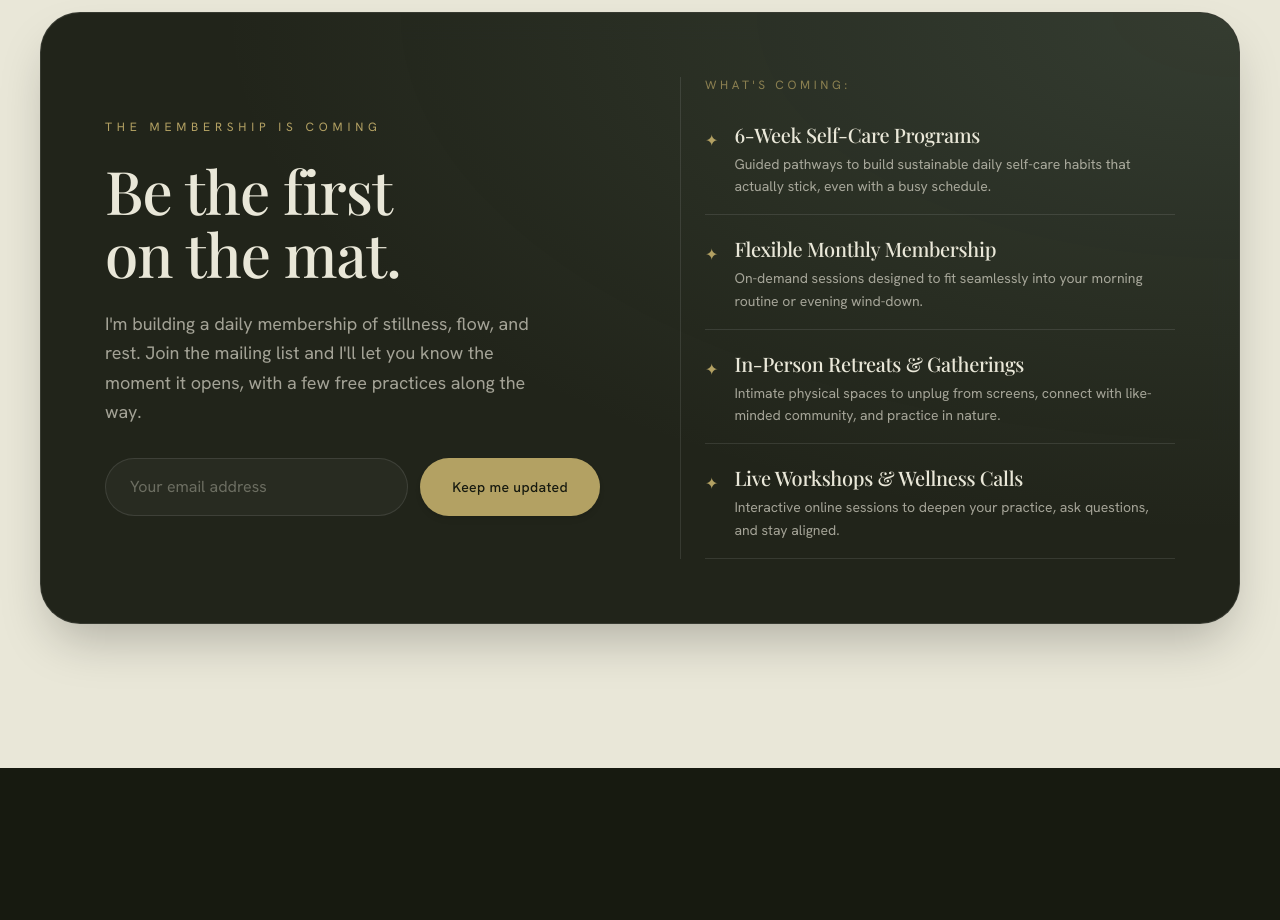
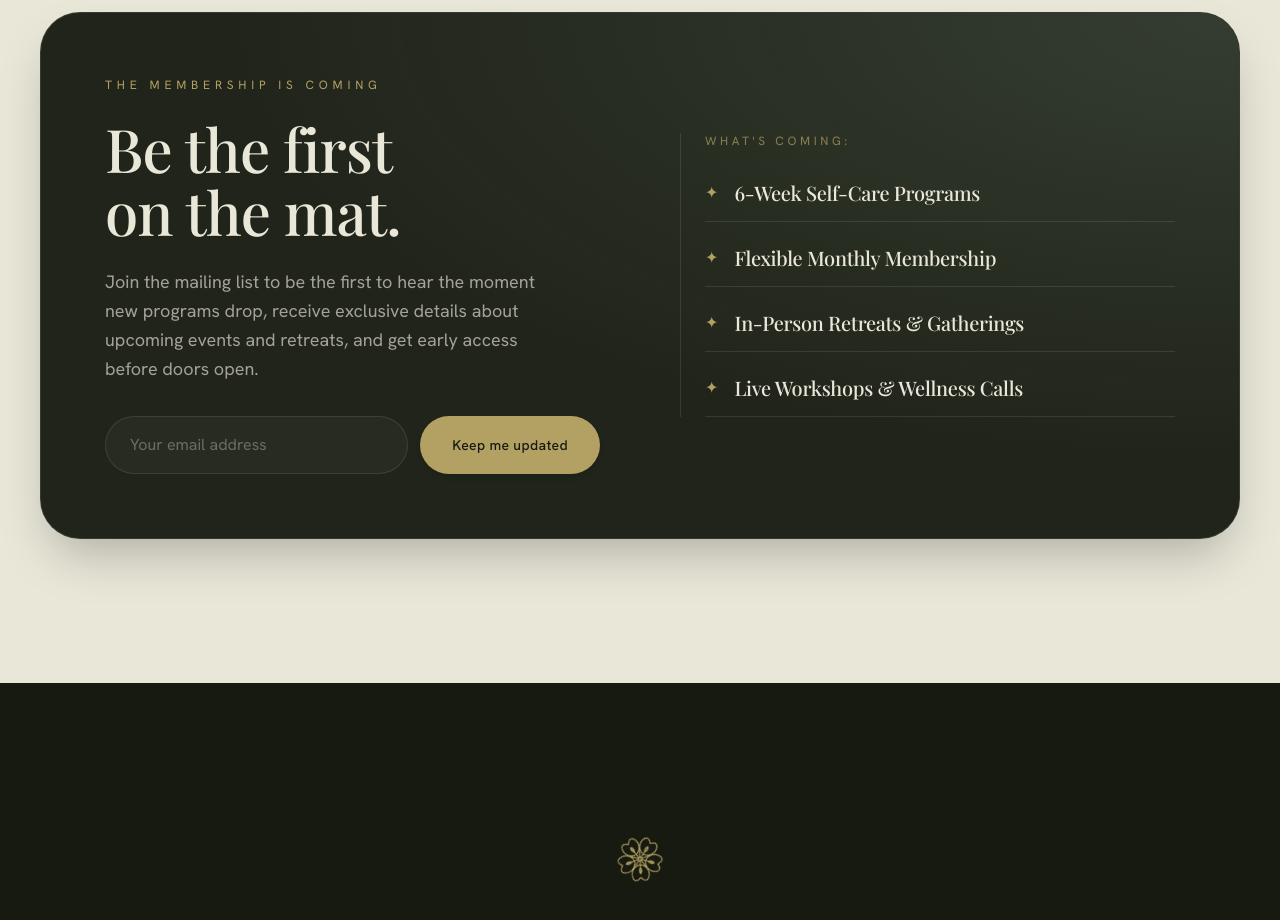
Before and after one commit to SukhmanH/elenawebsite, a Next.js app: page / in a window 1280 px wide. Shown: the part 5420-6340 px from the top of the page. Built offline with nearby package versions, Linux system fonts and the light colour scheme.

Commit message:
Simplify What's Coming list items and update copy to emphasize early access and exclusive event details

```diff
--- a/src/components/home/mailing-list.tsx
+++ b/src/components/home/mailing-list.tsx
@@ -5,22 +5,10 @@ import { motion } from 'framer-motion'
 import { Reveal } from '@/components/ui/reveal'
 
 const COMING = [
-  {
-    title: '6-Week Self-Care Programs',
-    body: 'Guided pathways to build sustainable daily self-care habits that actually stick, even with a busy schedule.',
-  },
-  {
-    title: 'Flexible Monthly Membership',
-    body: 'On-demand sessions designed to fit seamlessly into your morning routine or evening wind-down.',
-  },
-  {
-    title: 'In-Person Retreats & Gatherings',
-    body: 'Intimate physical spaces to unplug from screens, connect with like-minded community, and practice in nature.',
-  },
-  {
-    title: 'Live Workshops & Wellness Calls',
-    body: 'Interactive online sessions to deepen your practice, ask questions, and stay aligned.',
-  },
+  '6-Week Self-Care Programs',
+  'Flexible Monthly Membership',
+  'In-Person Retreats & Gatherings',
+  'Live Workshops & Wellness Calls',
 ]
 
 export function MailingList() {
@@ -78,9 +66,9 @@ export function MailingList() {
                 Be the first on the mat.
               </h2>
               <p className="mt-6 max-w-md text-lg leading-relaxed text-sand/65">
-                I&apos;m building a daily membership of stillness, flow, and
-                rest. Join the mailing list and I&apos;ll let you know the moment
-                it opens, with a few free practices along the way.
+                Join the mailing list to be the first to hear the moment new
+                programs drop, receive exclusive details about upcoming events
+                and retreats, and get early access before doors open.
               </p>
 
               {done ? (
@@ -134,20 +122,15 @@ export function MailingList() {
                 <ul className="space-y-6">
                   {COMING.map((item) => (
                     <li
-                      key={item.title}
-                      className="flex items-start gap-4 border-b border-white/10 pb-4 text-sand/85"
+                      key={item}
+                      className="flex items-center gap-4 border-b border-white/10 pb-4 text-sand/85"
                     >
-                      <span aria-hidden className="mt-1 text-gold">
+                      <span aria-hidden className="text-gold">
                         ✦
                       </span>
-                      <div>
-                        <h3 className="font-display text-xl font-medium text-sand leading-none">
-                          {item.title}
-                        </h3>
-                        <p className="mt-2 text-sm text-sand/65 leading-relaxed">
-                          {item.body}
-                        </p>
-                      </div>
+                      <h3 className="font-display text-xl font-medium text-sand leading-none">
+                        {item}
+                      </h3>
                     </li>
                   ))}
                 </ul>
```
